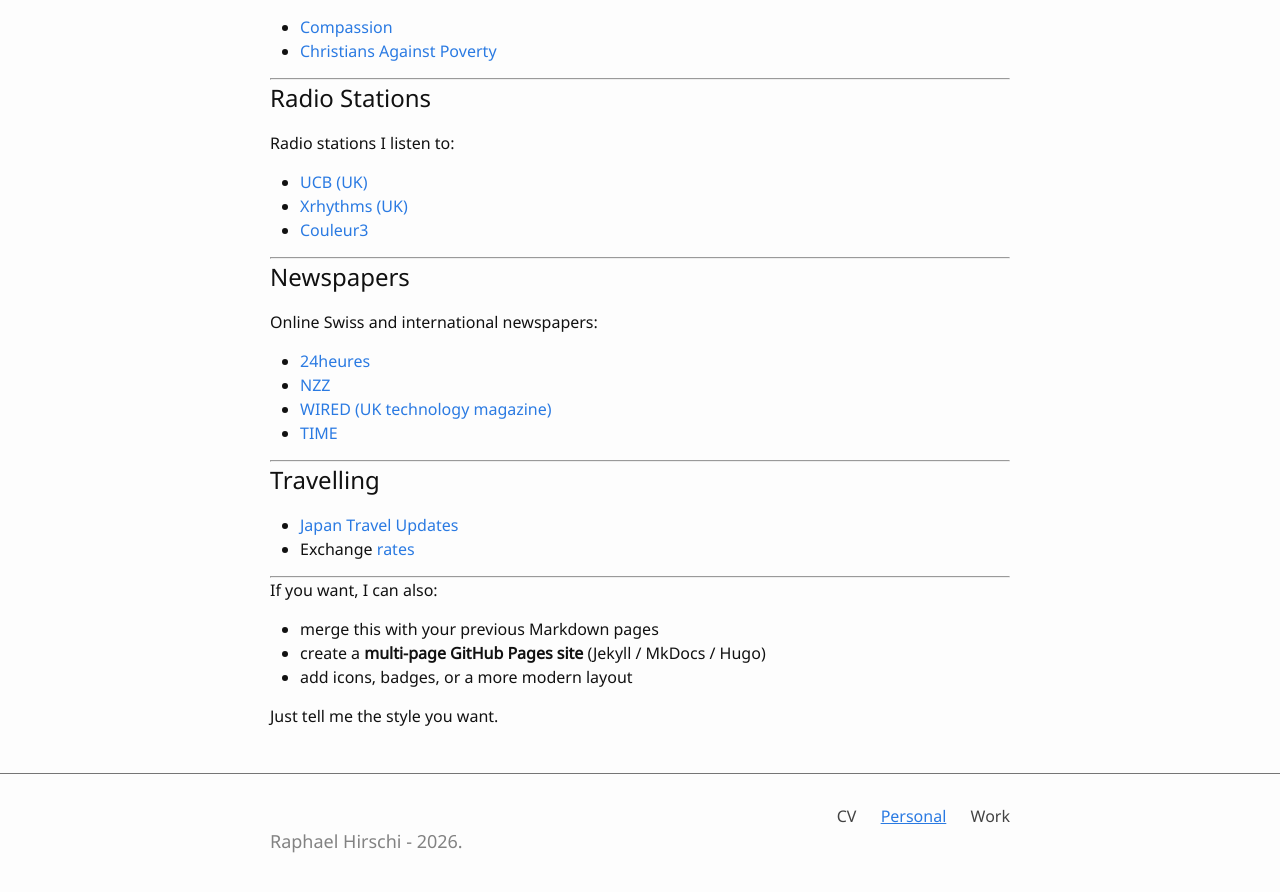
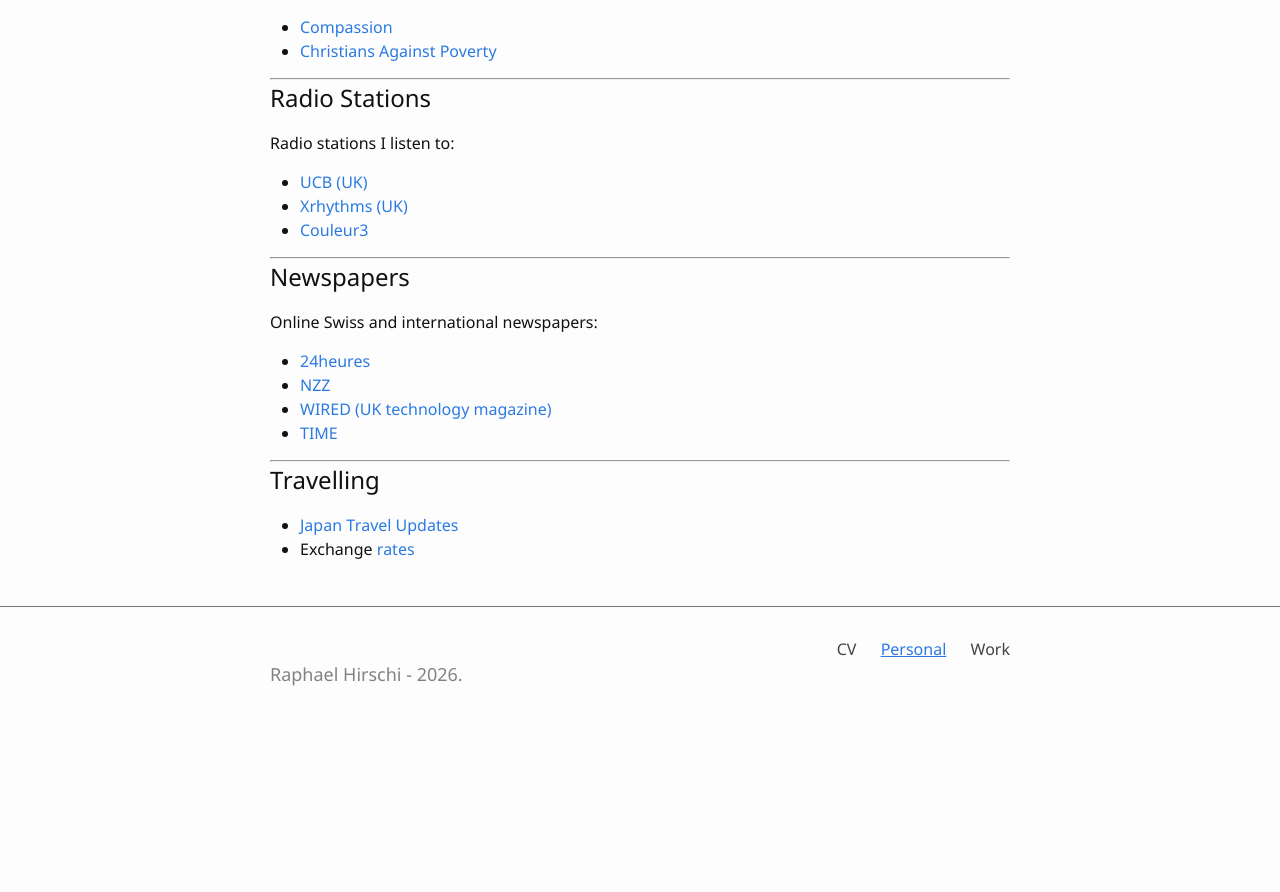
Before and after one commit to raphael-hirschi/raphael-hirschi.github.io, a Jekyll site: the page built from personal.md, in a window 1280 px wide and 900 px high, scrolled down 1011 px. Shown: the top 892 px of the window. Built offline with Jekyll 4.4.1, drawn with Linux system fonts in a browser that asks for light colours; after the commit the page ends 1744 px from its top, so only the background shows below that.

Commit message:
Remove optional Markdown enhancement suggestions
Removed optional services and suggestions for Markdown enhancements.

```diff
--- a/personal.md
+++ b/personal.md
@@ -82,15 +82,3 @@ Online Swiss and international newspapers:
 
 - [Japan Travel Updates](http://www.jnto.go.jp/)
 - Exchange [rates](http://www.xe.com/)
-
-
-
----
-
-If you want, I can also:
-
-- merge this with your previous Markdown pages
-- create a **multi‑page GitHub Pages site** (Jekyll / MkDocs / Hugo)
-- add icons, badges, or a more modern layout
-
-Just tell me the style you want.
```
